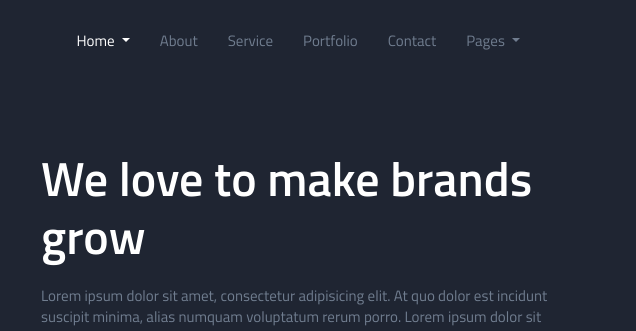
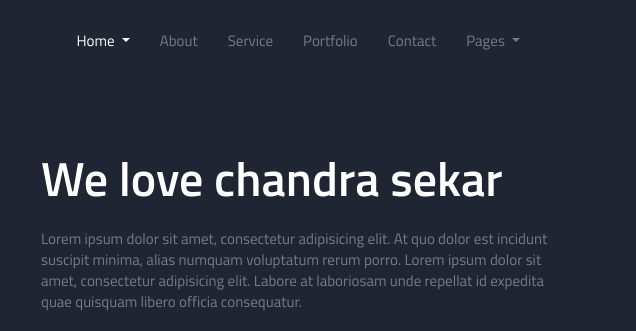
Before and after one commit to vrstudios-vimal/vrstuidoswebsite, a plain HTML site: page index.html in a window 1280 px wide. Shown: the top 331 px of the page, 644-1280 px from the left. Drawn offline with Linux system fonts and the light colour scheme; some packages are replaced by stand-ins of ours; files whose address does not match are found by name.

Commit message:
change title

```diff
--- a/index.html
+++ b/index.html
@@ -147,7 +147,7 @@ Welcome Slider
 			</div>
 			<div class="col-lg-6">
 				<div class="block">
-					<h2>We love to make brands grow</h2>
+					<h2>We love chandra sekar</h2>
 					<p>Lorem ipsum dolor sit amet, consectetur adipisicing elit. At quo dolor est incidunt suscipit minima, alias numquam voluptatum rerum porro. Lorem ipsum dolor sit amet, consectetur adipisicing elit. Labore at laboriosam unde repellat id expedita quae quisquam libero officia consequatur. </p>
 					<ul class="list-inline wow fadeInUp" data-wow-duration=".5s" data-wow-delay=".7s">
 						<li class="list-inline-item">
```
